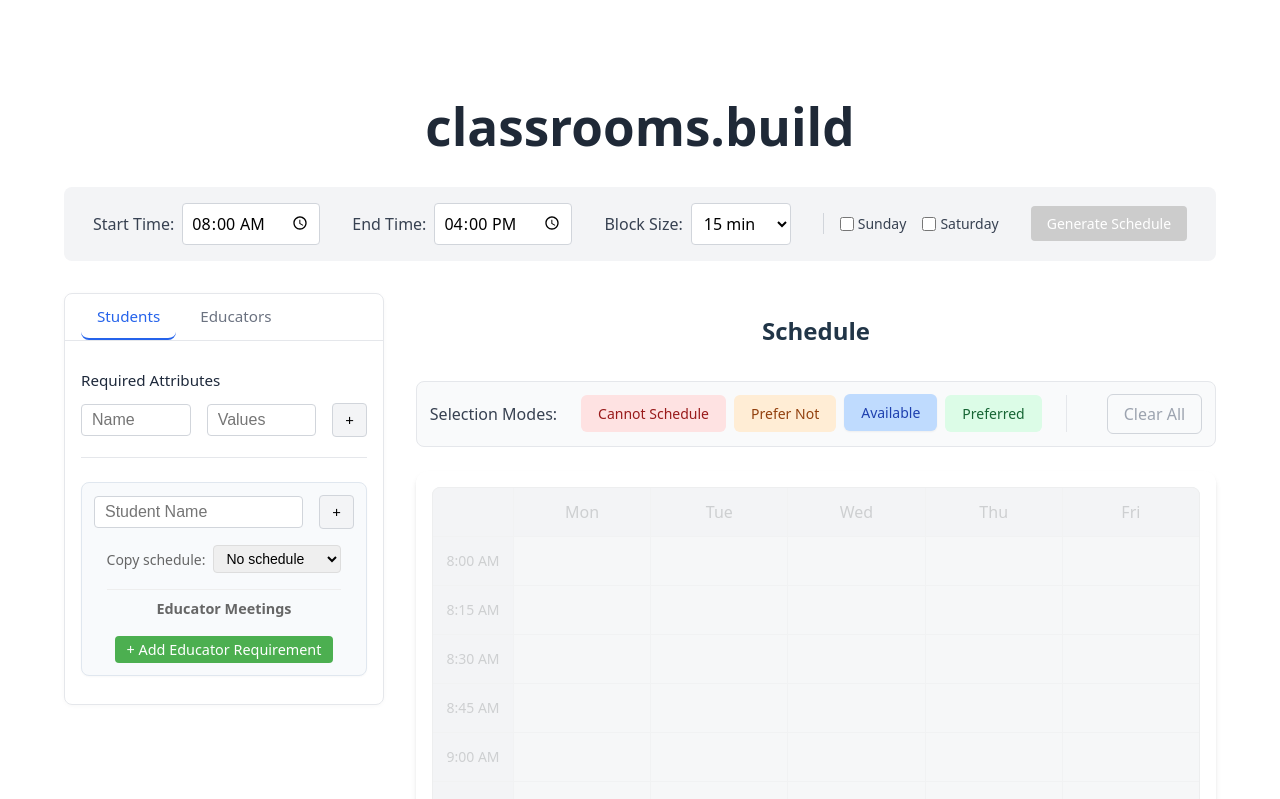
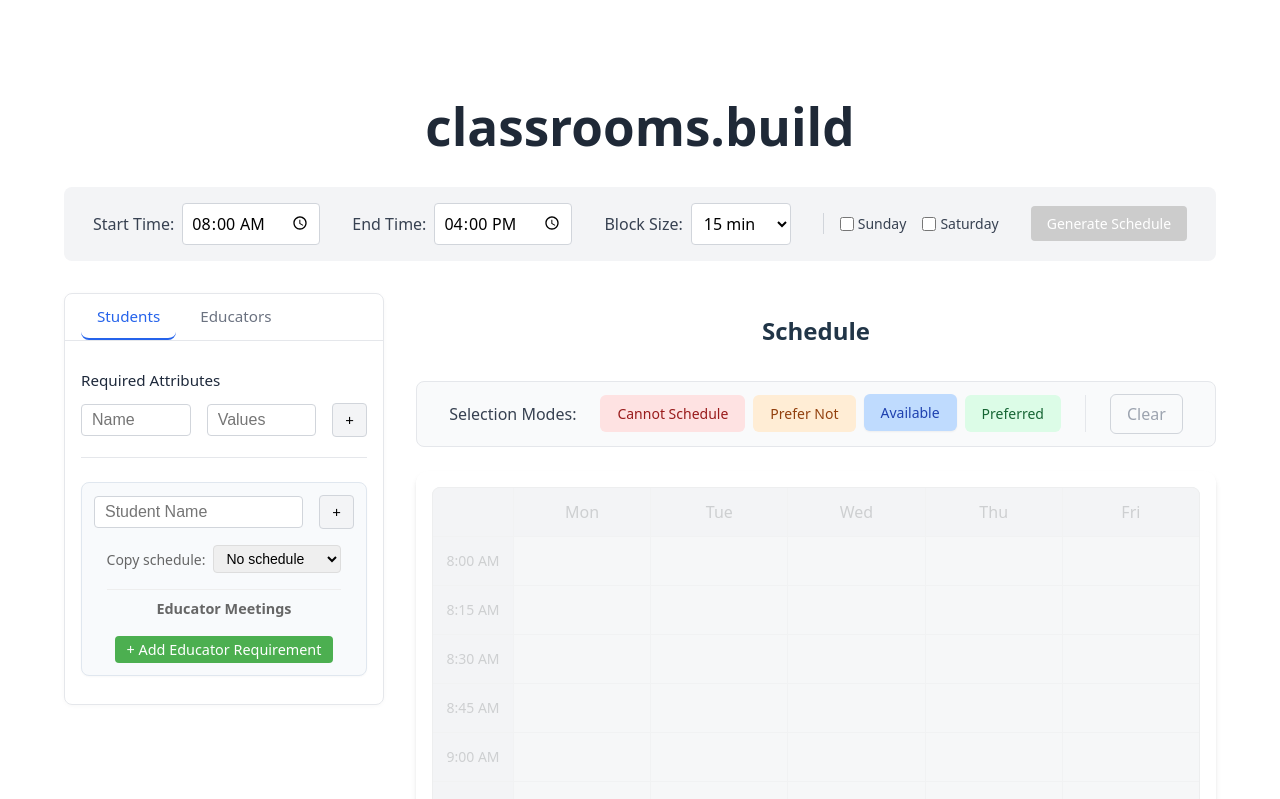
Before and after one commit to ParkMyCar/classrooms.build, a React (Vite) app in the folder frontend/: page / in a window 1280 px wide. Shown: the top 799 px of the page. Built offline with nearby package versions, Linux system fonts and the light colour scheme.

Commit message:
small styling changes

```diff
--- a/frontend/src/components/SelectionMode/SelectionMode.module.css
+++ b/frontend/src/components/SelectionMode/SelectionMode.module.css
@@ -44,7 +44,7 @@
 }
 
 .clearButton {
-  margin-left: 24px;
+  margin-left: 8px;
   padding: 8px 16px;
   background-color: #f3f4f6;
   border: 1px solid #d1d5db;
--- a/frontend/src/components/SelectionMode/SelectionMode.tsx
+++ b/frontend/src/components/SelectionMode/SelectionMode.tsx
@@ -60,9 +60,9 @@ export function SelectionMode({
         className={styles.clearButton}
         onClick={onClearAll}
         disabled={clearDisabled}
-        title="Clear all selections"
+        title="Clear selections"
       >
-        Clear All
+        Clear
       </button>
     </div>
   );
```
